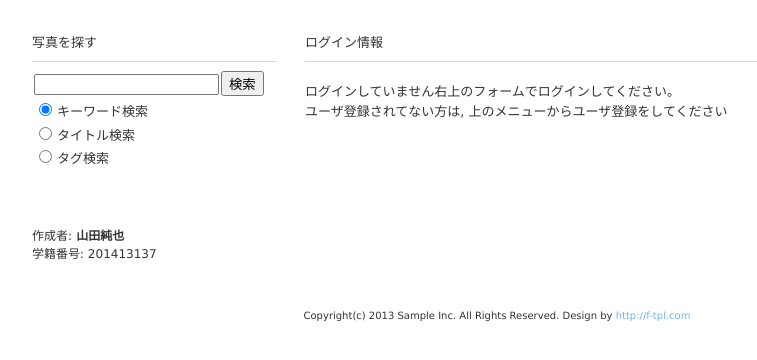
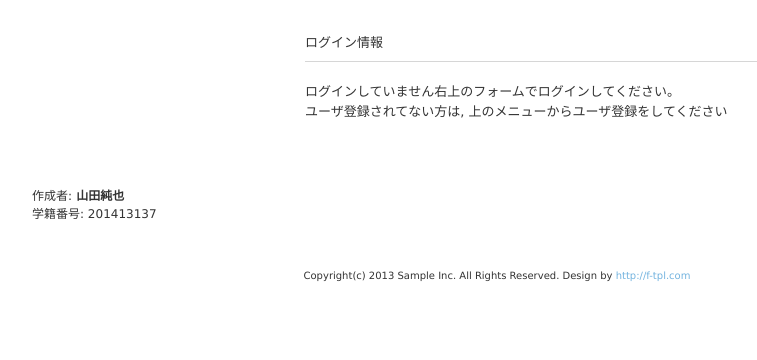
Before and after one commit to mtjune/dbskill, a PHP site: page /bookmark_new.php in a window 1280 px wide. Shown: the part 164-524 px from the top of the page, without its empty margins (143-900 px from the left). Run offline with PHP 8.4, Linux system fonts and the light colour scheme.

Commit message:
shintyoku

```diff
--- a/bookmark_new.php
+++ b/bookmark_new.php
@@ -89,7 +89,7 @@ if(!$is_login){
 
   <!-- コンテンツ -->
 	<section id="main">
-    <section class="content">
+
 <?php
 
 if($is_login){
@@ -104,45 +104,24 @@ while($row = mysql_fetch_assoc($res)){
         print("</article></section>");
         print("</a><br>");
     }
+    print("</section>");
     mysql_free_result($res);
 
 } else {
-    print("<h3 class='heading'>ログイン情報</h3>");
+    print("<section class='content'><h3 class='heading'>ログイン情報</h3>");
     print("<article>\n");
     print("ログインしていません");
     print("右上のフォームでログインしてください。<br>\n");
     print("ユーザ登録されてない方は, 上のメニューからユーザ登録をしてください\n");
-    print("</article>\n");
+    print("</article></section>\n");
 }
 
 ?>
     </section>
-    </section>
 	<!-- / コンテンツ -->
 
 	<aside id="sidebar">
-	<h3 class="heading">写真を探す</h3>
-		<article>
-		<form action="search.php" method="get">
-		<table>
-			<tr><td><input type="text" name="word"></td><td><input type="submit" value="検索"></td></tr>
-		</table>
-		<table>
-			<tr>
-				<td><input type="radio" name="search_mode" value="keyword" checked></td>
-				<td>キーワード検索</td>
-			</tr>
-			<tr>
-				<td><input type="radio" name="search_mode" value="title"></td>
-				<td>タイトル検索</td>
-			</tr>
-			<tr>
-				<td><input type="radio" name="search_mode" value="tag"></td>
-				<td>タグ検索</td>
-			</tr>
-		</table>
-		</form>
-		</article>
+
 	</aside>
 
 </div>
```
Lines whose indentation alone changed are shown as unchanged.
